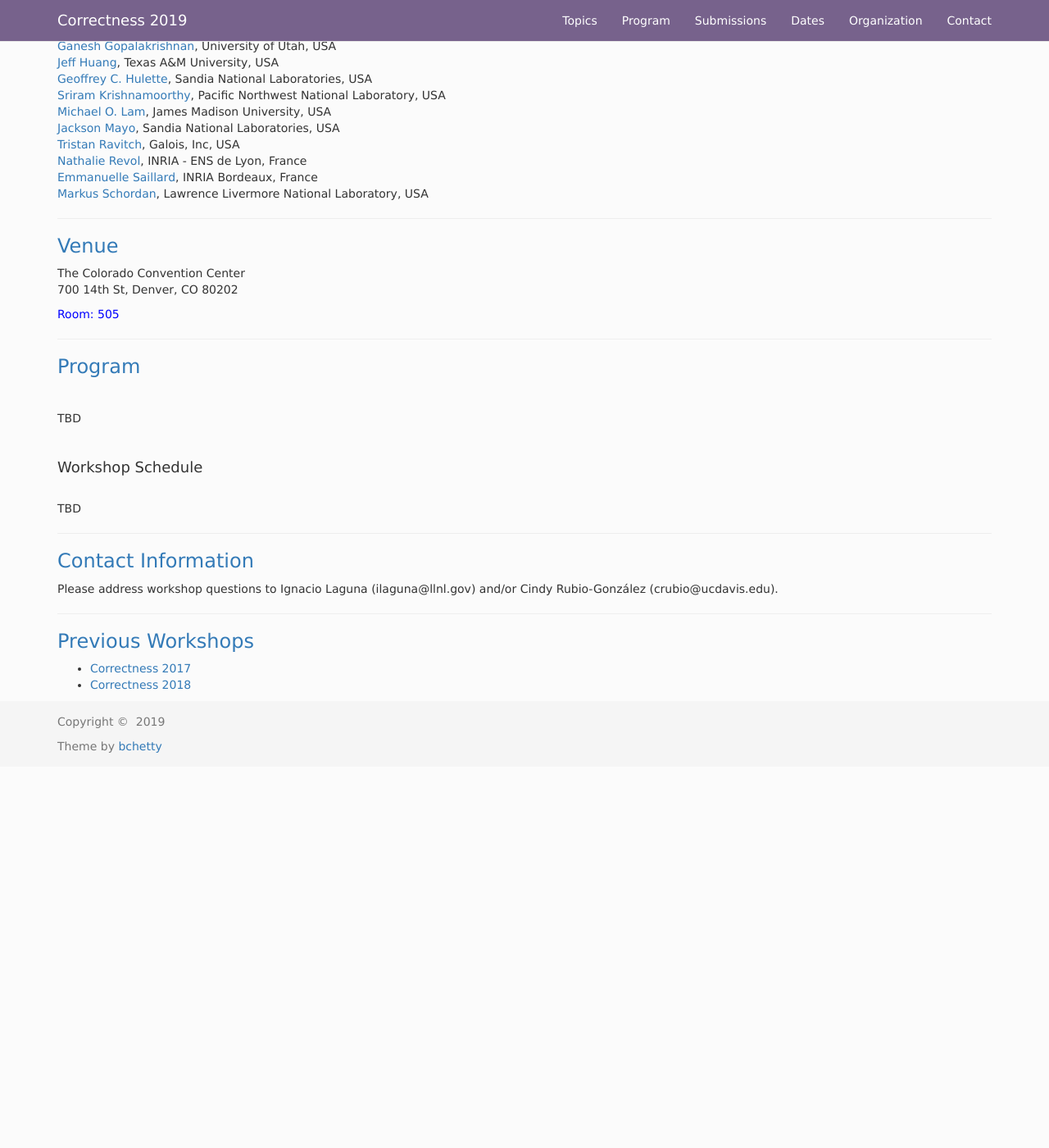
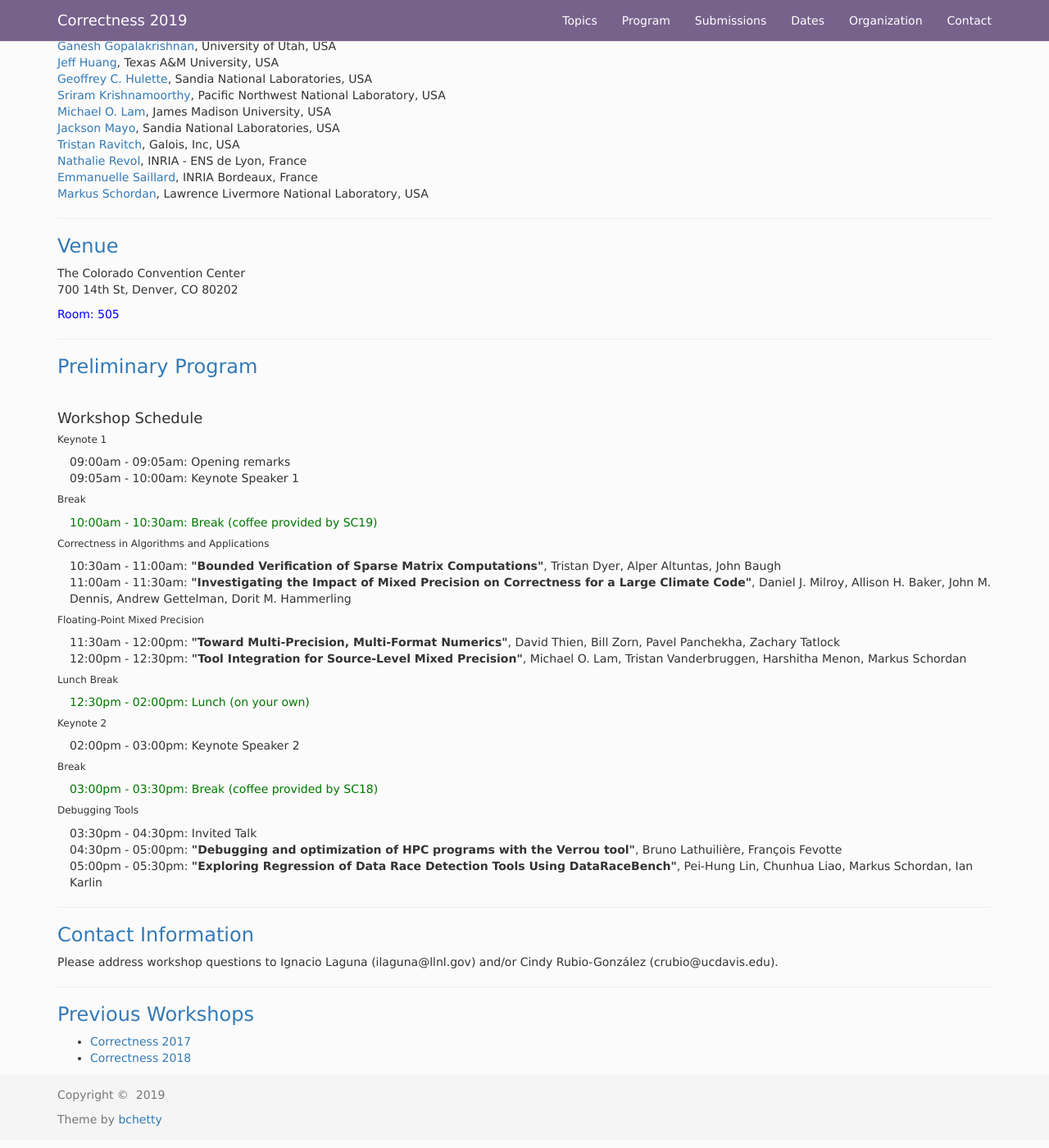
Before and after one commit to correctness-workshop/2019, a Jekyll site: the page built from index.md, in a window 1280 px wide and 1400 px high, scrolled down 2279 px. Shown: the whole window at 82% size. Built offline with Jekyll 4.4.1, drawn with Linux system fonts in a browser that asks for light colours; nearby versions of some CDN libraries; the list of posts is cut into pages by our own code; before the commit the page ends 3224 px from its top, so only the background shows below that.

Commit message:
added schedule (prelim)

```diff
--- a/index.md
+++ b/index.md
@@ -131,15 +131,59 @@ The Colorado Convention Center <br />
 <font color="0000FF">Room: 505</font>
 
 ---
-### <a class="anchor" name="program">Program</a>
+### <a class="anchor" name="program">Preliminary Program</a>
 <br />
 
-TBD
+#### Workshop Schedule
 
-<br />
-#### Workshop Schedule
-<br />
-TBD
+
+###### Keynote 1
+<table>
+<tr><td width="15">  </td> <td>09:00am - 09:05am:  Opening remarks    </td> </tr>
+<tr><td width="15">  </td> <td>09:05am - 10:00am:  Keynote Speaker 1 </td> </tr>
+</table>
+
+###### Break
+<table>
+<tr><td width="15">  </td> <td><font color="007700">10:00am - 10:30am:  Break (coffee provided by SC19) </font></td> </tr>
+</table>
+
+###### Correctness in Algorithms and Applications
+<table>
+<tr><td width="15">  </td> <td>10:30am - 11:00am:  <b>"Bounded Verification of Sparse Matrix Computations"</b>, Tristan Dyer, Alper Altuntas, John Baugh</td> </tr>
+
+<tr><td width="15">  </td> <td>11:00am - 11:30am:  <b>"Investigating the Impact of Mixed Precision on Correctness for a Large Climate Code"</b>, Daniel J. Milroy, Allison H. Baker, John M. Dennis, Andrew Gettelman, Dorit M. Hammerling </td> </tr>
+</table>
+###### Floating-Point Mixed Precision
+<table>
+<tr><td width="15">  </td> <td>11:30am - 12:00pm:  <b>"Toward Multi-Precision, Multi-Format Numerics"</b>, David Thien, Bill Zorn, Pavel Panchekha, Zachary Tatlock </td> </tr>
+
+<tr><td width="15">  </td> <td>12:00pm - 12:30pm:  <b>"Tool Integration for Source-Level Mixed Precision"</b>, Michael O. Lam, Tristan Vanderbruggen, Harshitha Menon, Markus Schordan </td> </tr>
+</table>
+
+###### Lunch Break
+<table>
+<tr><td width="15">  </td> <td><font color="007700">12:30pm - 02:00pm:  Lunch (on your own) </font></td> </tr>
+</table>
+
+###### Keynote 2
+<table>
+<tr><td width="15">  </td> <td>02:00pm - 03:00pm:  Keynote Speaker 2  </td> </tr>
+</table>
+
+###### Break
+<table>
+<tr><td width="15">  </td> <td><font color="007700">03:00pm - 03:30pm:  Break (coffee provided by SC18) </font></td> </tr>
+</table>
+
+###### Debugging Tools
+<table>
+<tr><td width="15">  </td> <td>03:30pm - 04:30pm:  Invited Talk  </td> </tr>
+
+<tr><td width="15">  </td> <td>04:30pm - 05:00pm:  <b>"Debugging and optimization of HPC programs with the Verrou tool"</b>, Bruno Lathuilière, François Fevotte </td> </tr>
+
+<tr><td width="15">  </td> <td>05:00pm - 05:30pm:  <b>"Exploring Regression of Data Race Detection Tools Using DataRaceBench"</b>, Pei-Hung Lin, Chunhua Liao, Markus Schordan, Ian Karlin </td> </tr>
+</table>
 
 
 ---
```
